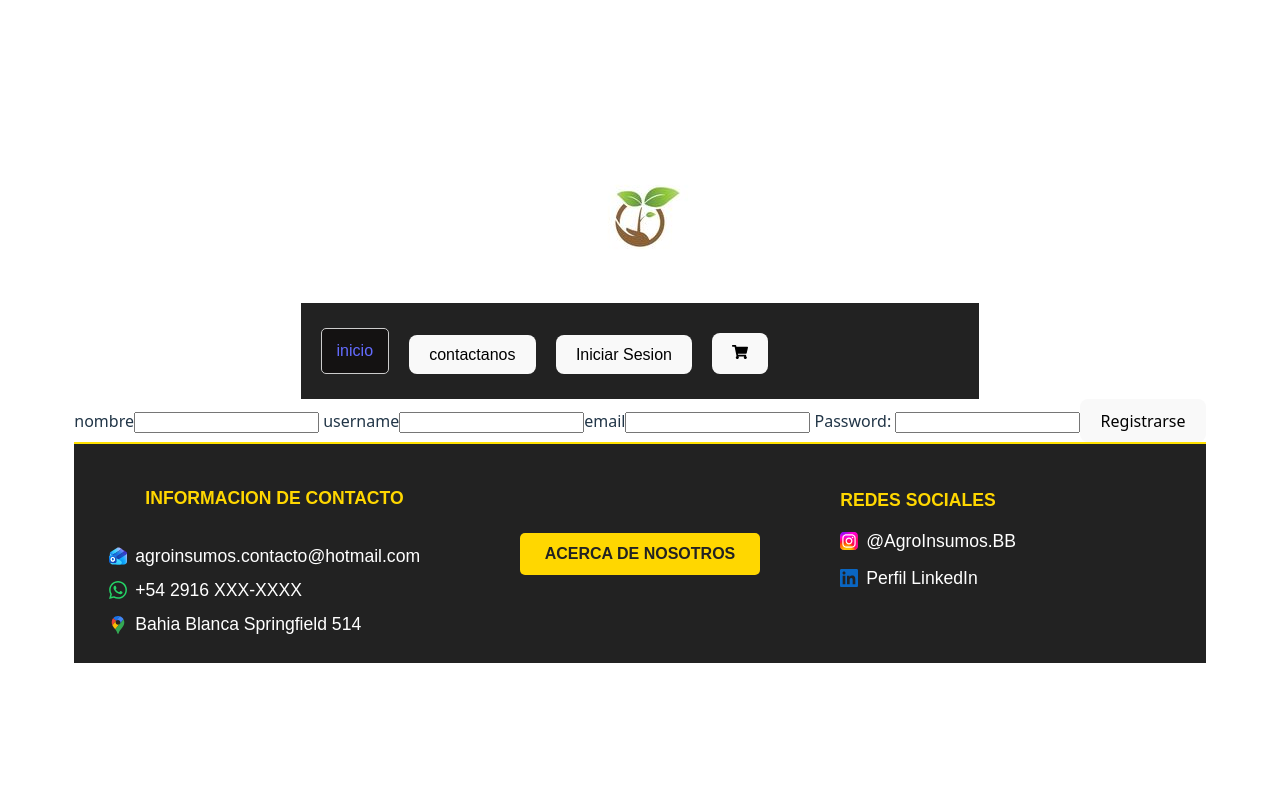
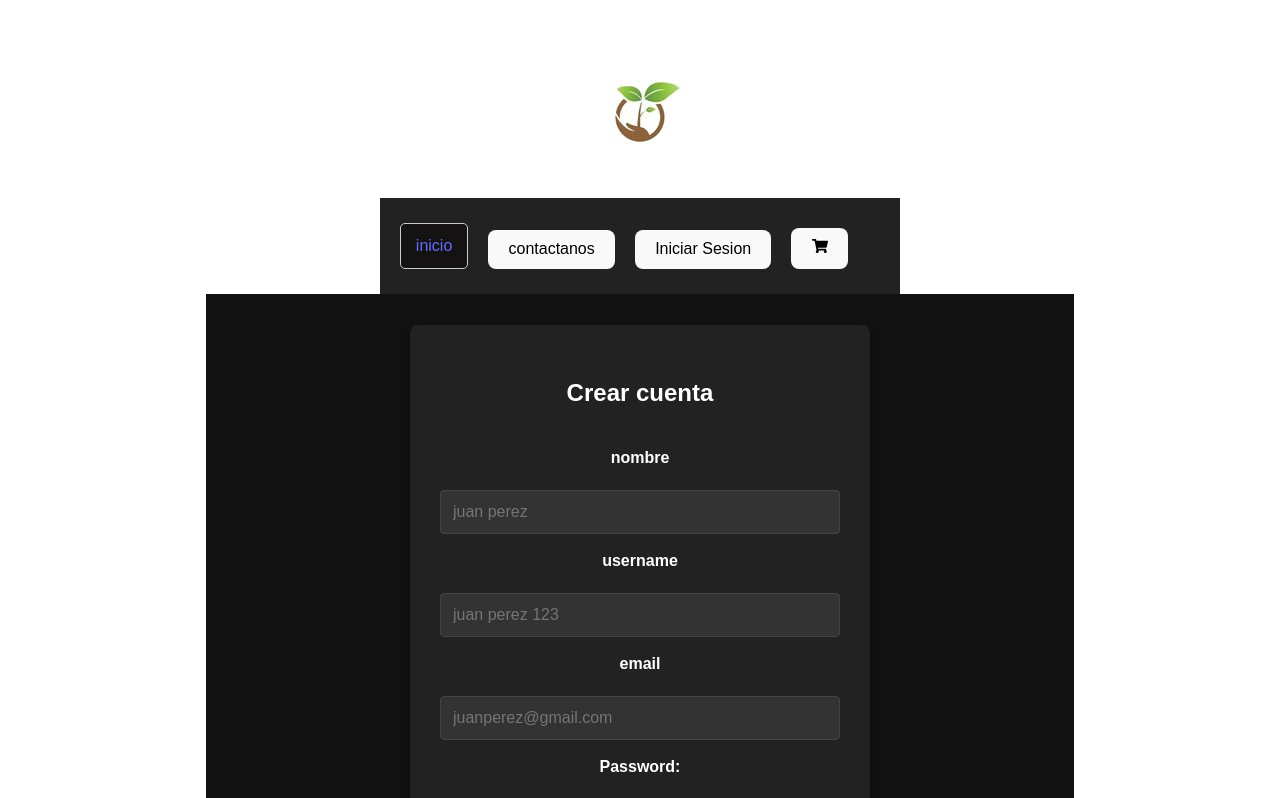
Before and after one commit to brunofernandez87/Eccomerce-Frontend, a React (Vite) app: page /register in a window 1280 px wide. Shown: the top 798 px of the page. Built offline with nearby package versions, Linux system fonts and the light colour scheme.

Commit message:
register css

```diff
--- a/src/components/register.tsx
+++ b/src/components/register.tsx
@@ -1,5 +1,6 @@
 import { useState } from "react";
 import mockUser from "../mock/userMock.json";
+import "../styles/register.css";
 export default function Register() {
   const [email, setemail] = useState("");
   const handleSubmit = (event) => {
@@ -14,10 +15,23 @@ export default function Register() {
   return (
     <div className="Container-Register">
       <form onSubmit={handleSubmit}>
+        <h2>Crear cuenta</h2>
         <label htmlFor="name">nombre</label>
-        <input type="text" name="name" required />
+        <input
+          type="text"
+          name="name"
+          required
+          placeholder="juan perez"
+          className="input-register"
+        />
         <label htmlFor="username"> username</label>
-        <input type="text" name="username" required />
+        <input
+          type="text"
+          name="username"
+          required
+          placeholder="juan perez 123"
+          className="input-register"
+        />
         <label htmlFor="email">email</label>
         <input
           type="email"
@@ -25,9 +39,17 @@ export default function Register() {
           required
           value={email}
           onChange={(e) => setemail(e.target.value)}
+          placeholder="juanperez@gmail.com"
+          className="input-register"
         />
         <label htmlFor="password_hash"> Password: </label>
-        <input type="password" name="password_hash" required />
+        <input
+          type="password"
+          name="password_hash"
+          required
+          placeholder="****"
+          className="input-register"
+        />
         <button type="submit">Registrarse</button>
       </form>
     </div>
--- /dev/null
+++ b/src/styles/register.css
@@ -0,0 +1,66 @@
+.Container-Register {
+  display: flex;
+  justify-content: center;
+  align-items: center;
+  min-height: 80vh;
+  padding: 20px;
+  background-color: #121212;
+  color: #ffffff;
+  font-family: Arial, sans-serif;
+}
+
+.Container-Register form {
+  background-color: #222222;
+  padding: 30px;
+  border-radius: 8px;
+  box-shadow: 0 4px 8px rgba(0, 0, 0, 0.5);
+  width: 100%;
+  max-width: 400px;
+  display: flex;
+  flex-direction: column;
+  gap: 15px;
+}
+
+.Container-Register label {
+  font-weight: bold;
+  color: #ffffff;
+  margin-bottom: 5px;
+  display: block;
+}
+
+.input-register {
+  width: 100%;
+  padding: 12px;
+  border: 1px solid #444444;
+  border-radius: 4px;
+  background-color: #333333;
+  color: #ffffff;
+  font-size: 1em;
+  box-sizing: border-box;
+  transition: border-color 0.3s ease, box-shadow 0.3s ease;
+}
+
+.Container-Register input:focus {
+  border-color: #ffd700;
+  outline: none;
+  box-shadow: 0 0 5px rgba(255, 215, 0, 0.5);
+}
+
+.Container-Register button[type="submit"] {
+  background-color: #ffd700;
+  color: #222222;
+  border: none;
+  padding: 12px 20px;
+  border-radius: 4px;
+  font-size: 1.1em;
+  font-weight: bold;
+  cursor: pointer;
+  text-transform: uppercase;
+  margin-top: 10px;
+  transition: background-color 0.3s ease, transform 0.1s ease;
+}
+
+.Container-Register button[type="submit"]:hover {
+  background-color: #e6c200;
+  transform: translateY(-1px);
+}
```
